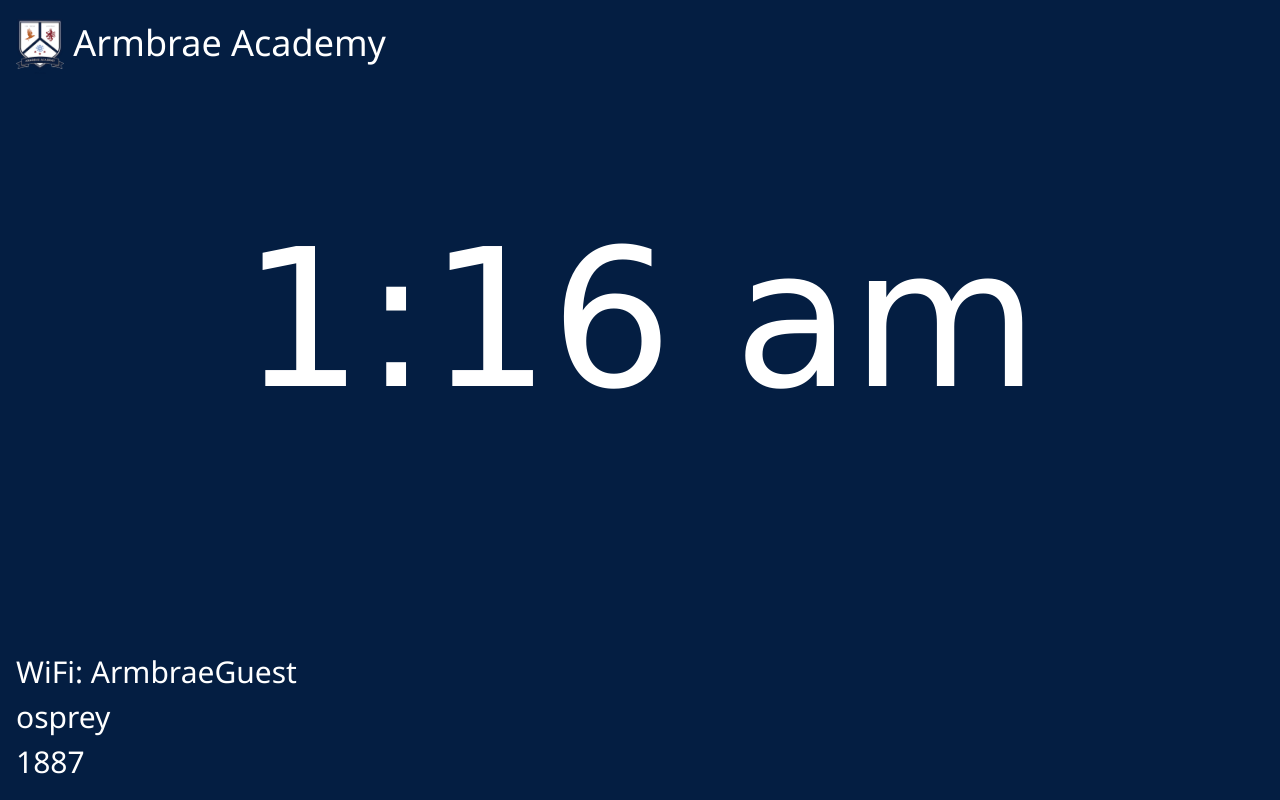
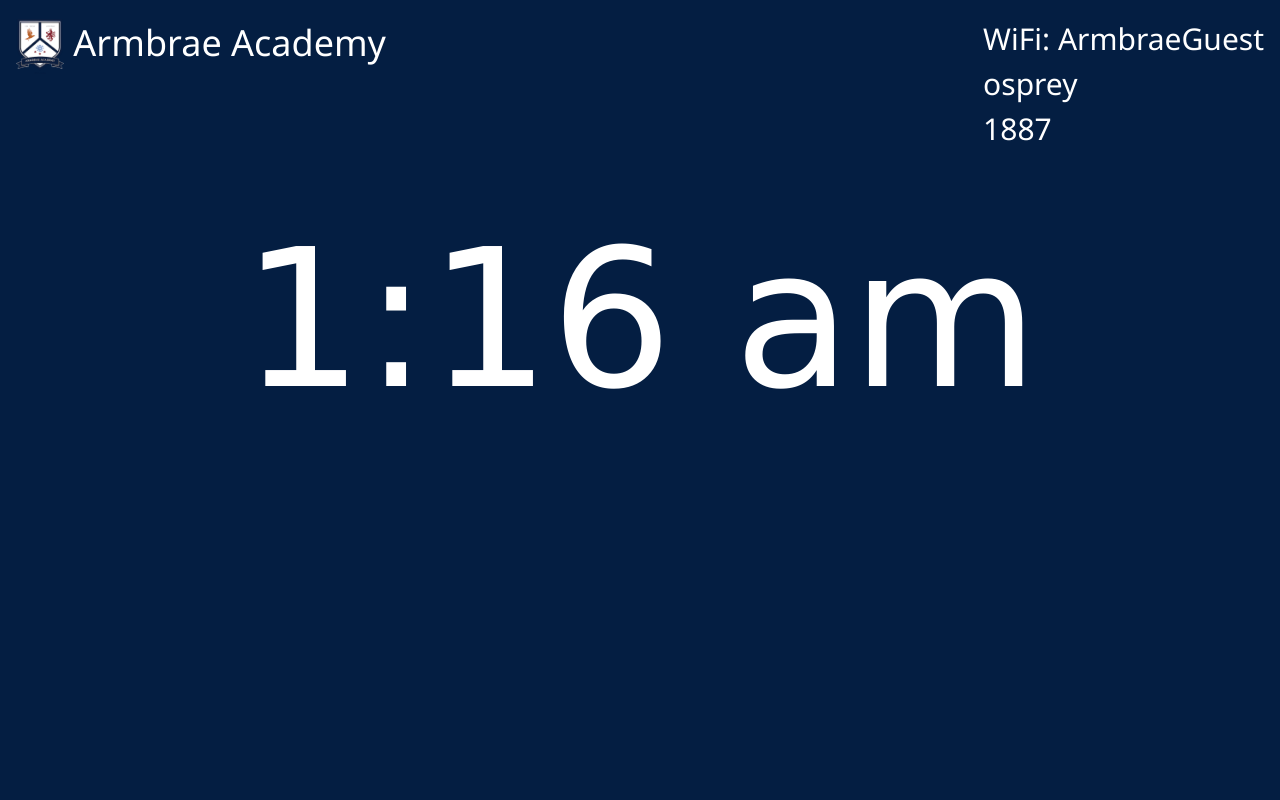
Before and after one commit to arhinelander/arhinelander.github.io, a plain HTML site: page ptclock/index.html in a window 1280 px wide. Drawn offline with nearby package versions, Linux system fonts and the light colour scheme.

Commit message:
Update index.html

```diff
--- a/ptclock/index.html
+++ b/ptclock/index.html
@@ -1,6 +1,5 @@
 <!DOCTYPE html>
 <html>
-
   <head>
     <meta charset="utf-8">
     <meta name="viewport" content="width=device-width">
@@ -10,10 +9,9 @@
   </head>
 
   <body class="w3-theme">
-  <div class="w3-container " >
-
+    <div class="w3-container">
       <h1 class="w3-display-topleft w3-margin"><img src="armbrae-crest-banner-colour-256.png" alt="" width=48px> Armbrae Academy</h1>
-    <h2 class="w3-display-bottomleft w3-margin">WiFi: ArmbraeGuest<br>osprey<br>1887</h2>
+      <h2 class="w3-display-topright w3-margin">WiFi: ArmbraeGuest<br>osprey<br>1887</h2>
 
       <div class="w3-row">
         <div class="time-value" id="current-time-value"></div>
@@ -22,5 +20,4 @@
 
     <script src="script.js"></script>
   </body>
-
 </html>
```
Lines whose indentation alone changed are shown as unchanged.
